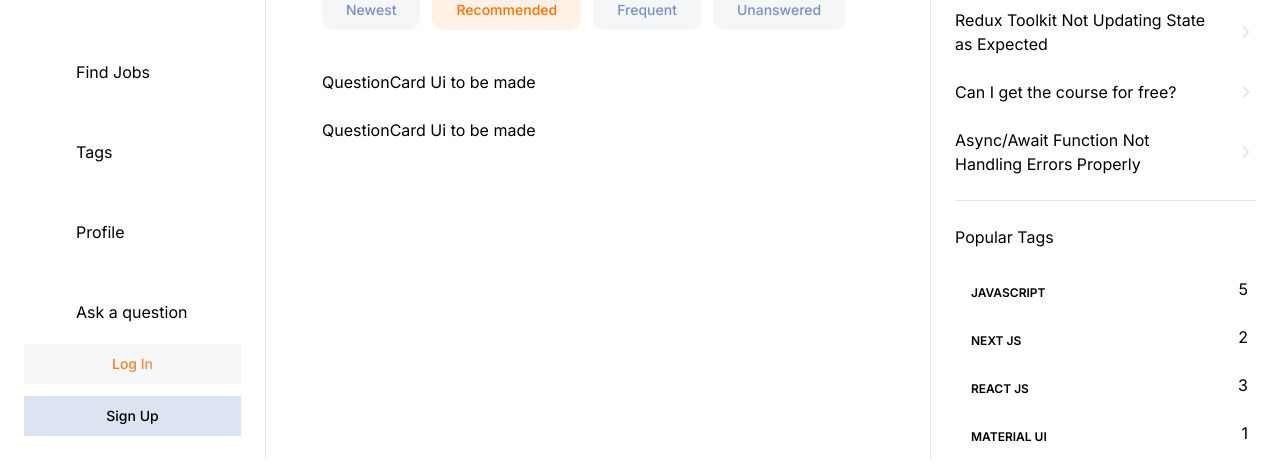
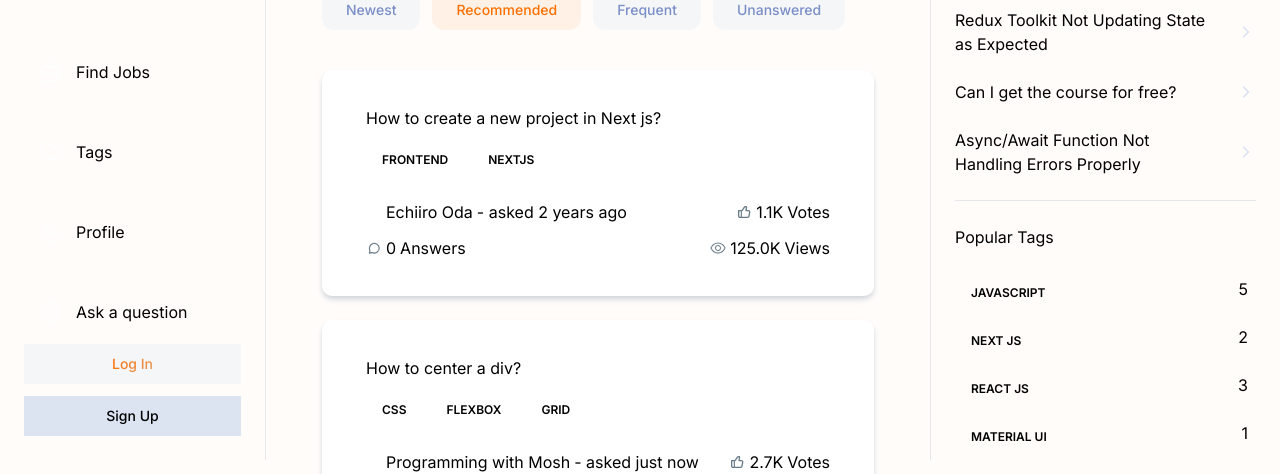
Before and after one commit to AVIN4SH/dev-resolve, a Next.js app: page / in a window 1280 px wide. Shown: the part 340-814 px from the top of the page. Built offline with nearby package versions, Linux system fonts and the light colour scheme; no server answers.

Commit message:
home page completed with question card

```diff
--- a/app/(root)/(home)/page.tsx
+++ b/app/(root)/(home)/page.tsx
@@ -1,5 +1,5 @@
 import HomeFilters from "@/components/home/HomeFilters";
-import QuestionCard from "@/components/QuestionCard";
+import QuestionCard from "@/components/cards/QuestionCard";
 import Filter from "@/components/shared/Filter";
 import NoResult from "@/components/shared/NoResult";
 import LocalSearchBar from "@/components/shared/search/LocalSearchBar";
@@ -17,10 +17,10 @@ const questions = [
       { _id: "2", name: "nextjs" },
     ],
     author: [{ _id: "1", name: "Echiiro Oda", picture: "url-to-picture-1" }],
-    upvotes: 10,
-    views: 125,
+    upvotes: 1100,
+    views: 125000,
     answers: [],
-    createdAt: new Date("2024-07-30T12:00:00.000Z"),
+    createdAt: new Date("2021-09-01T12:00:00.000Z"),
   },
   {
     _id: "2",
@@ -33,10 +33,49 @@ const questions = [
     author: [
       { _id: "2", name: "Programming with Mosh", picture: "url-to-picture-2" },
     ],
-    upvotes: 27,
-    views: 351,
+    upvotes: 2700,
+    views: 3510,
     answers: [],
-    createdAt: new Date("2024-08-03T10:00:00.000Z"),
+    createdAt: new Date("2024-07-29T10:00:00.000Z"),
+  },
+  {
+    _id: "3",
+    title: "What is the difference between let and var in JavaScript?",
+    tags: [
+      { _id: "1", name: "javascript" },
+      { _id: "2", name: "es6" },
+    ],
+    author: [{ _id: "3", name: "Kyle Simpson", picture: "url-to-picture-3" }],
+    upvotes: 45,
+    views: 529,
+    answers: [],
+    createdAt: new Date("2023-03-15T09:00:00.000Z"),
+  },
+  {
+    _id: "4",
+    title: "How to use async/await in JavaScript?",
+    tags: [
+      { _id: "1", name: "javascript" },
+      { _id: "2", name: "async-await" },
+    ],
+    author: [{ _id: "4", name: "Brad Traversy", picture: "url-to-picture-4" }],
+    upvotes: 30,
+    views: 402,
+    answers: [],
+    createdAt: new Date("2023-11-20T15:30:00.000Z"),
+  },
+  {
+    _id: "5",
+    title: "How to manage state in React using Redux?",
+    tags: [
+      { _id: "1", name: "react" },
+      { _id: "2", name: "redux" },
+    ],
+    author: [{ _id: "5", name: "Dan Abramov", picture: "url-to-picture-5" }],
+    upvotes: 65,
+    views: 784,
+    answers: [],
+    createdAt: new Date("2022-06-05T14:45:00.000Z"),
   },
 ];
 
@@ -66,7 +105,7 @@ const Home = () => {
         />
       </div>
       <HomeFilters />
-      <div className="mt-10 flex w-full flex-col gap-6">
+      <div className="mt-10 flex w-full flex-col gap-6  ">
         {questions.length > 0 ? (
           questions.map((question) => {
             return (
--- a/app/(root)/layout.tsx
+++ b/app/(root)/layout.tsx
@@ -5,7 +5,7 @@ import React from "react";
 
 const Layout = ({ children }: { children: React.ReactNode }) => {
   return (
-    <main className="background-light850_dark100 relative">
+    <main className="relative bg-[#fffcfa] dark:bg-dark-100">
       <Navbar />
       <div className="flex">
         <LeftSideBar />
--- a/app/globals.css
+++ b/app/globals.css
@@ -21,7 +21,7 @@ body {
   }
 
   .card-wrapper {
-    @apply bg-light-900 dark:dark-gradient shadow-light-100 dar;
+    @apply bg-light-900 dark:dark-gradient shadow-gray-300 shadow-md dark:shadow-dark-100;
   }
 
   .btn {
--- a/components/QuestionCard.tsx
+++ /dev/null
@@ -1,34 +0,0 @@
-import React from "react";
-
-interface QuestionProps {
-  _id: string;
-  title: string;
-  tags: {
-    _id: string;
-    name: string;
-  }[];
-  author: {
-    _id: string;
-    name: string;
-    picture: string;
-  }[];
-  upvotes: number;
-  views: number;
-  answers: Array<object>;
-  createdAt: Date;
-}
-
-const QuestionCard = ({
-  _id,
-  title,
-  tags,
-  author,
-  upvotes,
-  views,
-  answers,
-  createdAt,
-}: QuestionProps) => {
-  return <div>QuestionCard Ui to be made</div>;
-};
-
-export default QuestionCard;
--- /dev/null
+++ b/components/cards/QuestionCard.tsx
@@ -0,0 +1,91 @@
+import Link from "next/link";
+import React from "react";
+import RenderTag from "../shared/RenderTag";
+import Metric from "../shared/Metric";
+import { formatNumber, getTimeStamp } from "@/lib/utils";
+
+interface QuestionProps {
+  _id: string;
+  title: string;
+  tags: {
+    _id: string;
+    name: string;
+  }[];
+  author: {
+    _id: string;
+    name: string;
+    picture: string;
+  }[];
+  upvotes: number;
+  views: number;
+  answers: Array<object>;
+  createdAt: Date;
+}
+
+const QuestionCard = ({
+  _id,
+  title,
+  tags,
+  author,
+  upvotes,
+  views,
+  answers,
+  createdAt,
+}: QuestionProps) => {
+  return (
+    <div className="card-wrapper rounded-[10px] p-9 sm:px-11 ">
+      <div className="flex flex-col-reverse items-start justify-between gap-5 sm:flex-row">
+        <div className="">
+          <span className="subtle-regular text-dark400_light700 line-clamp-1 flex sm:hidden">
+            {getTimeStamp(createdAt)}
+          </span>
+          <Link href={`/question/${_id}`}>
+            <h3 className="sm:h3-semibold base-semibold  text-dark200_light900 line-clamp-1 flex-1 ">
+              {title}
+            </h3>
+          </Link>
+        </div>
+        {/* if signed in add edit/delete action */}
+      </div>
+      <div className="mt-3.5 flex flex-wrap gap-2 ">
+        {tags.map((tag) => {
+          return <RenderTag key={tag._id} _id={tag._id} name={tag.name} />;
+        })}
+      </div>
+      <div className="flex-between mt-6 w-full flex-wrap gap-3">
+        <Metric
+          imgUrl="/assets/icons/avatar.svg"
+          alt="user"
+          value={author[0].name}
+          title={`- asked ${getTimeStamp(createdAt)}`}
+          href={`/profile/${author[0]._id}`}
+          isAuthor
+          textStyles="body-medium text-dark400_light700"
+        />
+        <Metric
+          imgUrl="/assets/icons/like.svg"
+          alt="Upvotes"
+          value={formatNumber(upvotes)}
+          title="Votes"
+          textStyles="small-medium text-dark400_light800"
+        />
+        <Metric
+          imgUrl="/assets/icons/message.svg"
+          alt="message"
+          value={answers.length}
+          title="Answers"
+          textStyles="small-medium text-dark400_light800"
+        />
+        <Metric
+          imgUrl="/assets/icons/eye.svg"
+          alt="views"
+          value={formatNumber(views)}
+          title="Views"
+          textStyles="small-medium text-dark400_light800"
+        />
+      </div>
+    </div>
+  );
+};
+
+export default QuestionCard;
--- /dev/null
+++ b/components/shared/Metric.tsx
@@ -0,0 +1,57 @@
+import Image from "next/image";
+import Link from "next/link";
+import React from "react";
+
+interface MetricProps {
+  imgUrl: string;
+  alt: string;
+  value: string | number;
+  title: string;
+  textStyles?: string;
+  href?: string;
+  isAuthor?: boolean;
+}
+
+const Metric = ({
+  imgUrl,
+  alt,
+  value,
+  title,
+  textStyles,
+  href,
+  isAuthor,
+}: MetricProps) => {
+  const metricContent = (
+    <>
+      <Image
+        src={imgUrl}
+        alt={alt}
+        width={16}
+        height={16}
+        className={`object-contain ${href ? "rounded-full" : ""} ${isAuthor ? "invert-colors" : ""} `}
+      />
+      <p className={`${textStyles} flex items-center gap-1`}>
+        {value}
+        <span
+          className={`small-regular line-clamp-1 ${isAuthor ? "max-sm:hidden" : ""}`}
+        >
+          {title}
+        </span>
+      </p>
+    </>
+  );
+
+  // * - below will be returned when href attribute is there & its a link
+  if (href) {
+    return (
+      <Link href={href} className="flex-center gap-1">
+        {metricContent}
+      </Link>
+    );
+  }
+
+  // * - below will be returned when href attribute is not there & its not a link
+  return <div className="flex-center flex-wrap gap-1">{metricContent}</div>;
+};
+
+export default Metric;
--- a/components/shared/RenderTag.tsx
+++ b/components/shared/RenderTag.tsx
@@ -3,10 +3,10 @@ import React from "react";
 import { Badge } from "@/components/ui/badge";
 
 interface Props {
-  _id: number;
+  _id: string;
   name: string;
-  totalQuestions: number;
-  showCount: boolean;
+  totalQuestions?: number;
+  showCount?: boolean;
 }
 
 const RenderTag = ({ _id, name, totalQuestions, showCount }: Props) => {
--- a/components/shared/RightSideBar.tsx
+++ b/components/shared/RightSideBar.tsx
@@ -6,32 +6,32 @@ import RenderTag from "./RenderTag";
 // dummy questions
 const hotQuestions = [
   {
-    _id: 1,
+    _id: "1",
     title:
       "Best practices for data fetching in a Next.js application with Server-Side Rendering (SSR)?",
   },
   {
-    _id: 2,
+    _id: "2",
     title: "Is it only me or the font is bolder than necessary?",
   },
-  { _id: 3, title: "Redux Toolkit Not Updating State as Expected" },
+  { _id: "3", title: "Redux Toolkit Not Updating State as Expected" },
   {
-    _id: 4,
+    _id: "4",
     title: "Can I get the course for free?",
   },
   {
-    _id: 5,
+    _id: "5",
     title: "Async/Await Function Not Handling Errors Properly",
   },
 ];
 
 // dummy tags
 const popularTags = [
-  { _id: 1, name: "javascript", totalQuestions: 5 },
-  { _id: 2, name: "next js", totalQuestions: 2 },
-  { _id: 3, name: "react js", totalQuestions: 3 },
-  { _id: 4, name: "Material UI", totalQuestions: 1 },
-  { _id: 5, name: "VS Code", totalQuestions: 6 },
+  { _id: "1", name: "javascript", totalQuestions: 5 },
+  { _id: "2", name: "next js", totalQuestions: 2 },
+  { _id: "3", name: "react js", totalQuestions: 3 },
+  { _id: "4", name: "Material UI", totalQuestions: 1 },
+  { _id: "5", name: "VS Code", totalQuestions: 6 },
 ];
 
 const RightSideBar = () => {
--- a/lib/utils.ts
+++ b/lib/utils.ts
@@ -1,6 +1,39 @@
-import { type ClassValue, clsx } from "clsx"
-import { twMerge } from "tailwind-merge"
+import { type ClassValue, clsx } from "clsx";
+import { twMerge } from "tailwind-merge";
 
 export function cn(...inputs: ClassValue[]) {
-  return twMerge(clsx(inputs))
+  return twMerge(clsx(inputs));
 }
+
+export const getTimeStamp = (createdAt: Date): string => {
+  const now = new Date();
+  const seconds = Math.floor((now.getTime() - createdAt.getTime()) / 1000);
+
+  const intervals: { [key: string]: number } = {
+    year: 31536000,
+    month: 2592000,
+    week: 604800,
+    day: 86400,
+    hour: 3600,
+    minute: 60,
+    second: 1,
+  };
+
+  for (const interval in intervals) {
+    const value = Math.floor(seconds / intervals[interval]);
+    if (value >= 1) {
+      return `${value} ${interval}${value > 1 ? "s" : ""} ago`;
+    }
+  }
+
+  return "just now";
+};
+
+export const formatNumber = (num: number): string => {
+  if (num >= 1000000) {
+    return (num / 1000000).toFixed(1) + "M";
+  } else if (num >= 1000) {
+    return (num / 1000).toFixed(1) + "K";
+  }
+  return num.toString();
+};
```
